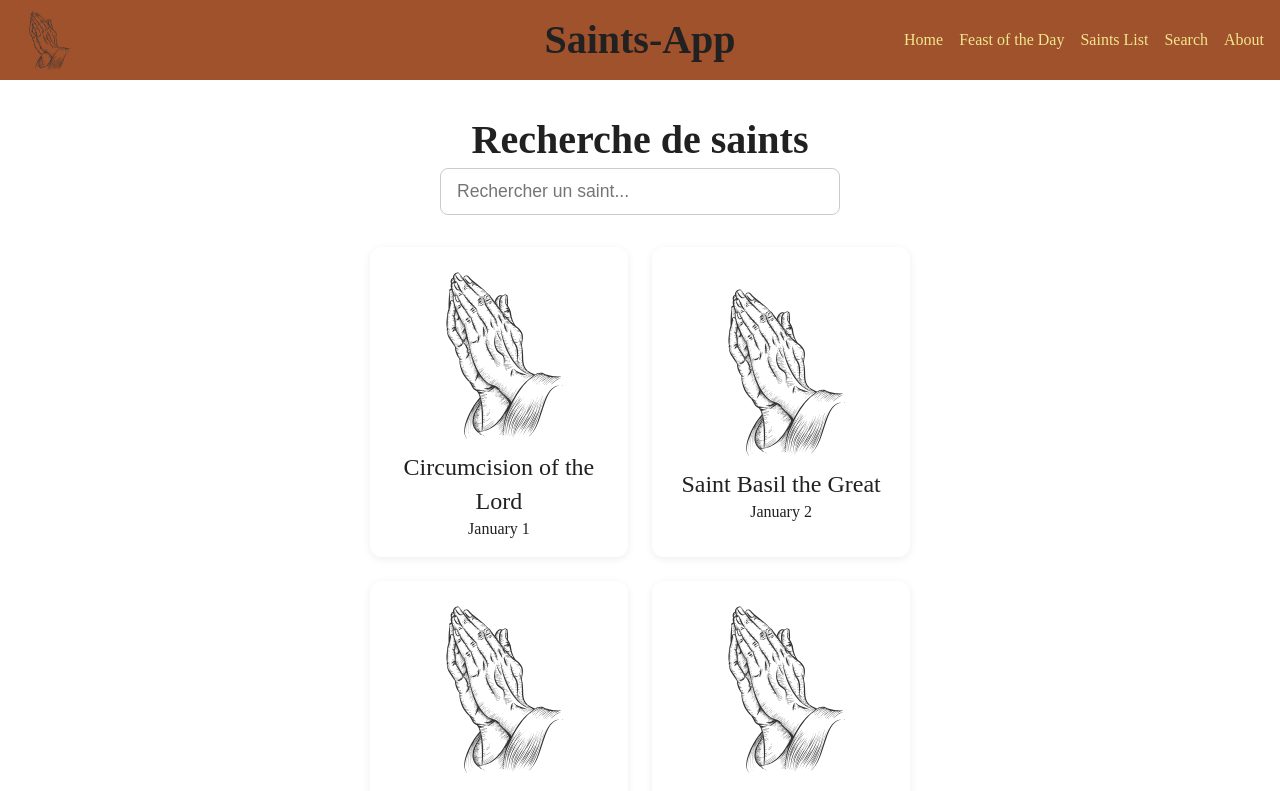
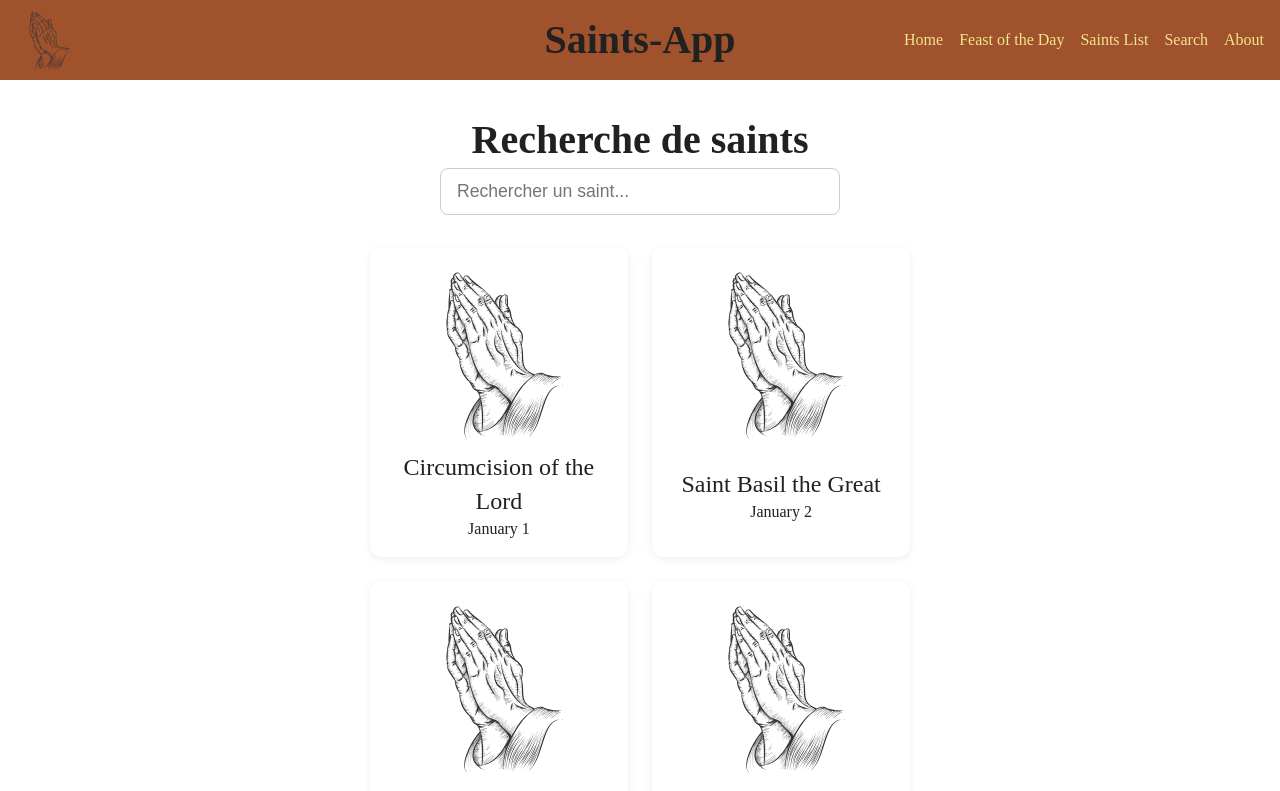
Before and after one commit to cybreuil/saints-app, a React (Vite) app: page /search in a window 1280 px wide. Shown: the top 791 px of the page. Built offline with nearby package versions, Linux system fonts and the light colour scheme; a web font is replaced by a local one.

Commit message:
saint card display rework

```diff
--- a/src/components/SaintCardSmall/SaintCardSmall.css
+++ b/src/components/SaintCardSmall/SaintCardSmall.css
@@ -2,7 +2,6 @@
 	display: flex;
 	flex-direction: column;
 	align-items: center;
-	justify-content: center;
 	background: #fff;
 	border-radius: 12px;
 	box-shadow: 0 2px 8px rgba(0, 0, 0, 0.07);
@@ -13,6 +12,7 @@
 		box-shadow 0.15s;
 	cursor: pointer;
 	gap: 0.5rem;
+	height: 100%;
 }
 
 .saint-card-small:hover {
@@ -28,3 +28,10 @@
 	object-position: center;
 	border-radius: 4px;
 }
+.saint-card-small__overlay {
+	flex: 1;
+	display: flex;
+	flex-direction: column;
+	justify-content: center;
+	align-items: center;
+}
--- a/src/components/SaintModal/SaintModal.css
+++ b/src/components/SaintModal/SaintModal.css
@@ -33,6 +33,6 @@
 .saint-modal img {
 	max-width: 300px;
 	height: 100%;
-	border-radius: 2px;
+	border-radius: 8px;
 	object-fit: cover;
 }
--- a/src/components/SaintModal/SaintModal.tsx
+++ b/src/components/SaintModal/SaintModal.tsx
@@ -41,7 +41,7 @@ export function SaintModal({
 			<motion.div
 				className="saint-modal__backdrop"
 				initial={{ opacity: 0 }}
-				animate={{ opacity: 0.8 }}
+				animate={{ opacity: 0.6 }}
 				exit={{ opacity: 0 }}
 				onClick={onClose}
 			/>
--- a/src/pages/SaintsPage/SaintsPage.css
+++ b/src/pages/SaintsPage/SaintsPage.css
@@ -11,4 +11,5 @@
 	max-width: 1200px;
 	margin: 0 auto;
 	justify-content: center;
+	align-items: stretch;
 }
```
